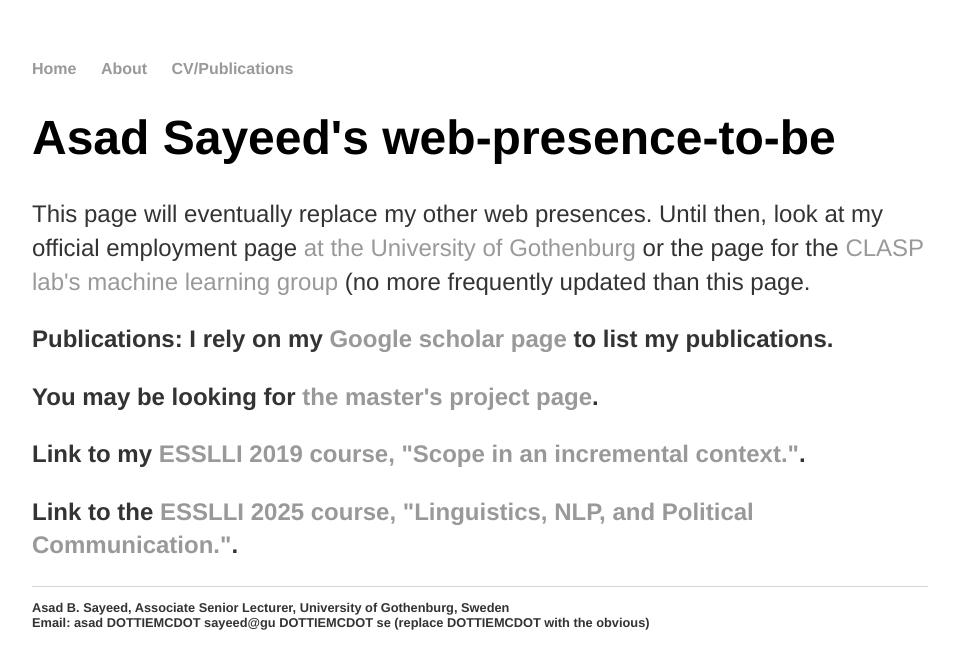
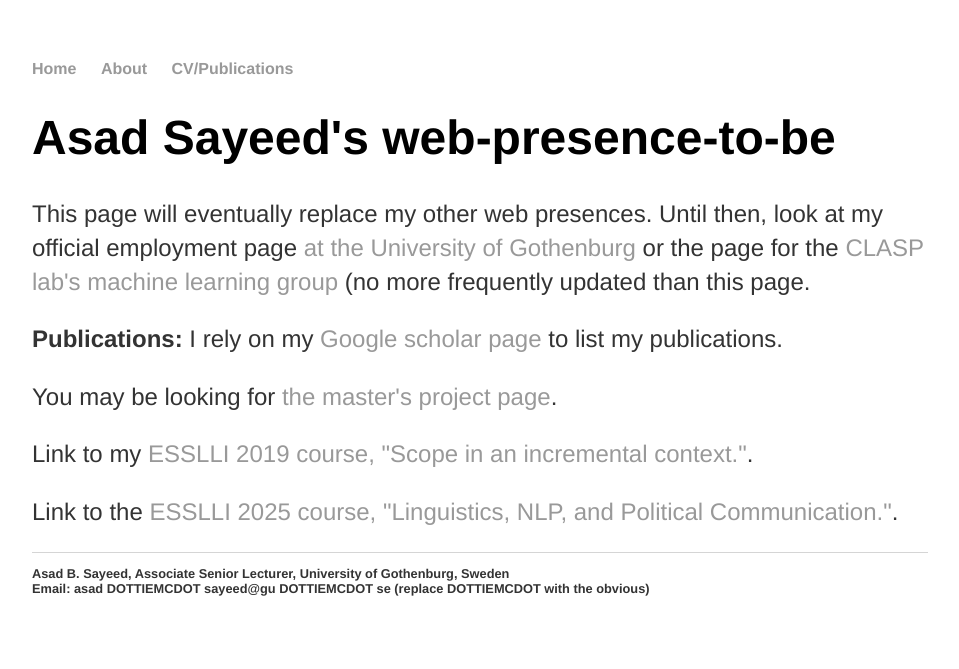
Before and after one commit to asayeed/asayeed.github.io, a Jekyll site: the page built from index.html, in a window 1280 px wide. Shown: the top 669 px of the page, without its empty margins (160-1119 px from the left). Built offline with Jekyll 4.4.1, drawn with Linux system fonts in a browser that asks for light colours.

Commit message:
bolding fixed

```diff
--- a/index.html
+++ b/index.html
@@ -5,7 +5,7 @@ title: Asad Sayeed's web-presence-to-be
 <div class="blurb">
 	<h1>Asad Sayeed's web-presence-to-be</h1>
 	<p>This page will eventually replace my other web presences.  Until then, look at my official employment page <a href="https://www.gu.se/en/about/find-staff/asadsayeed">at the University of Gothenburg</a> or the page for the <a href="https://gu-clasp.github.io/research-groups/machine-learning/">CLASP lab's machine learning group</a> (no more frequently updated than this page.</p>
-	<p><b>Publications: I rely on my <a href="https://scholar.google.com/citations?hl=en&user=mcQ2aj8AAAAJ&view_op=list_works&sortby=pubdate">Google scholar page</a> to list my publications.</p>
+	<p><b>Publications:</b> I rely on my <a href="https://scholar.google.com/citations?hl=en&user=mcQ2aj8AAAAJ&view_op=list_works&sortby=pubdate">Google scholar page</a> to list my publications.</p>
 	<p>You may be looking for <a href="mastersprojects.html">the master's project page</a>.</p>
 	<p>Link to my <a href="ESSLLI2019.html">ESSLLI 2019 course, "Scope in an incremental context."</a>.<p>
     	<p>Link to the <a href="ESSLLI2025.html">ESSLLI 2025 course, "Linguistics, NLP, and Political Communication."</a>.
```
